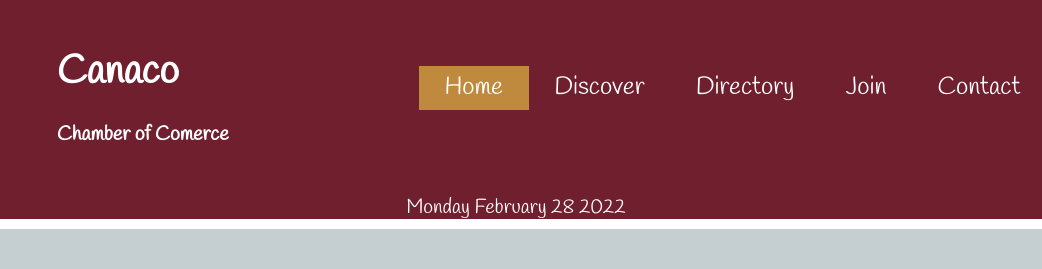
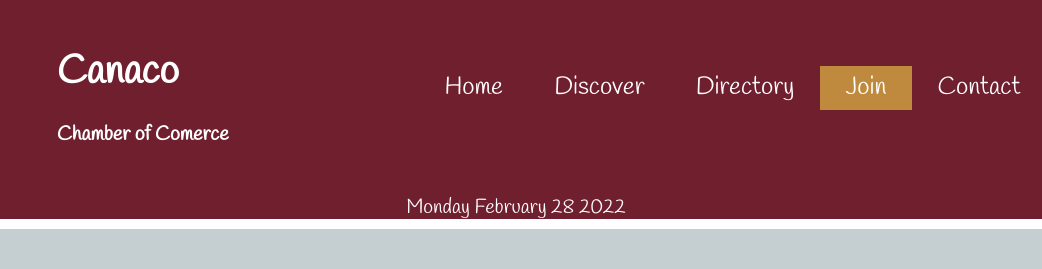
Before and after one commit to marcosamos/wdd230, a plain HTML site: page chamber/join.html in a window 1280 px wide. Shown: the top 269 px of the page, 124-1166 px from the left. Drawn offline with nearby package versions, Linux system fonts and the light colour scheme.

Commit message:
add active class into join nav page

```diff
--- a/chamber/join.html
+++ b/chamber/join.html
@@ -34,10 +34,10 @@
         <nav>
             <button id="menuBtn"><span>&#9776;</span><span>X</span></button>
             <ul id="primaryNav">
-                <li class="active"><a href="index.html">Home</a></li>
+                <li><a href="index.html">Home</a></li>
                 <li><a href="discover.html">Discover</a></li>
                 <li><a href="directory.html">Directory</a></li>
-                <li><a href="join.html">Join</a></li>
+                <li class="active"><a href="join.html">Join</a></li>
                 <li><a href="contact.html">Contact</a></li>
             </ul>
         </nav>
```
